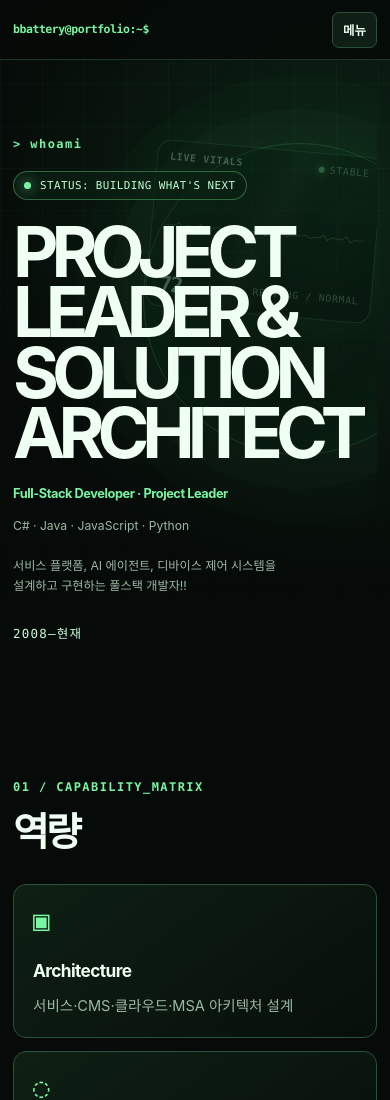
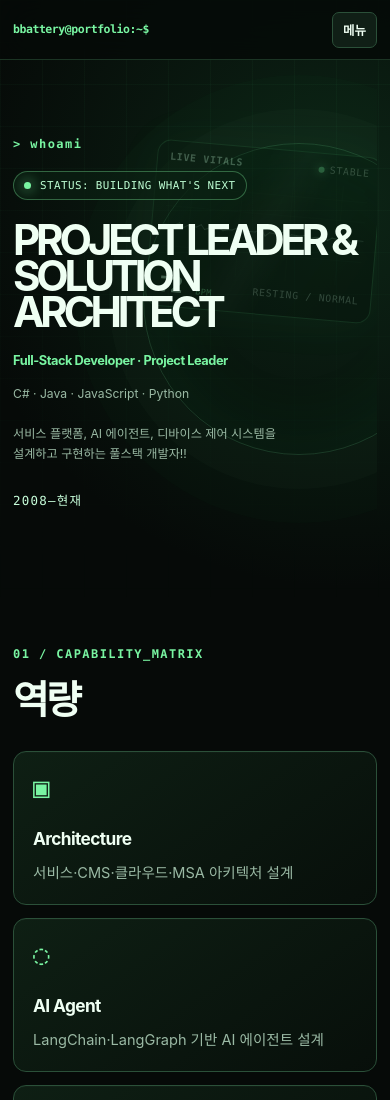
Before and after one commit to ChaeJ/ChaeJ.github.io, a website with bundled scripts: page index.html in a window 390 px wide. Shown: the top 1100 px of the page. Built offline with nearby package versions, Linux system fonts and the light colour scheme.

Commit message:
메인타이틀 모바일사이즈일때 폰트 사이즈 줄임

```diff
--- a/styles.css
+++ b/styles.css
@@ -733,7 +733,7 @@ a {
   }
 
   .hero h1 {
-    font-size: clamp(3.3rem, 18vw, 4.85rem);
+    font-size: clamp(1.98rem, 10.8vw, 2.91rem);
   }
 
   .section h2 {
```
